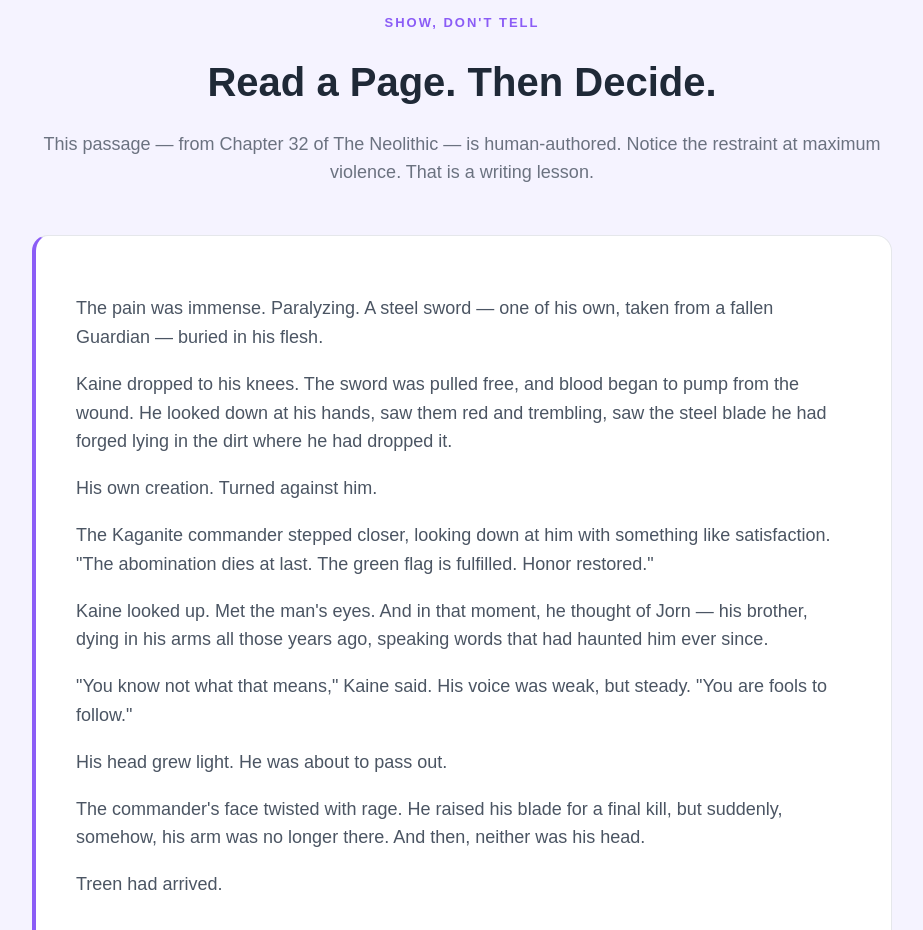
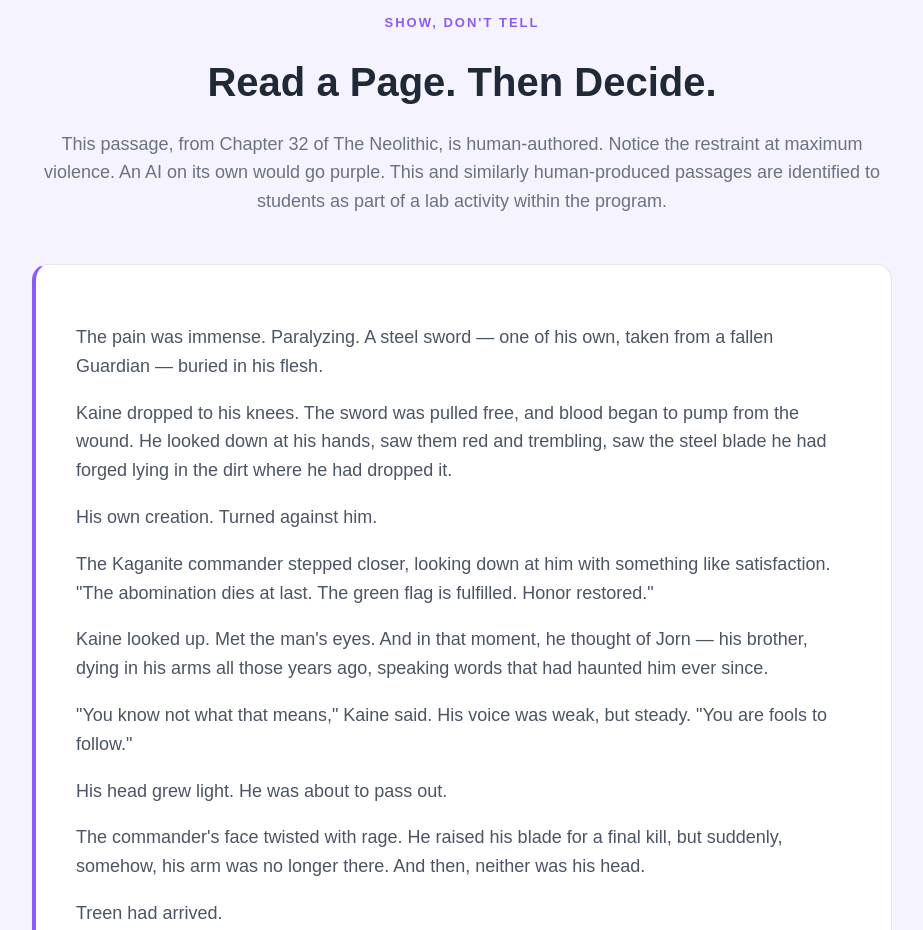
Before and after one commit to Suchocki88/UnderstandingAI.ai, a Next.js app: page /humanities in a window 1280 px wide. Shown: the part 3100-4030 px from the top of the page, without its empty margins (178-1101 px from the left). Built offline with nearby package versions, Linux system fonts and the light colour scheme.

Commit message:
Update page.tsx

```diff
--- a/app/humanities/page.tsx
+++ b/app/humanities/page.tsx
@@ -132,7 +132,7 @@ export default function Page() {
             </p>
             <h2 style={{ fontSize: 40, margin: 0 }}>Read a Page. Then Decide.</h2>
             <p style={{ marginTop: 16, fontSize: 18, color: "#6b7280" }}>
-              This passage — from Chapter 32 of The Neolithic — is human-authored. Notice the restraint at maximum violence. That is a writing lesson.
+              This passage, from Chapter 32 of The Neolithic, is human-authored. Notice the restraint at maximum violence. An AI on its own would go purple. This and similarly human-produced passages are identified to students as part of a lab activity within the program.
             </p>
           </div>
           <div style={{ background: "#ffffff", borderRadius: 16, padding: 40, border: "1px solid #e5e7eb", borderLeft: "4px solid #8b5cf6" }}>
```
